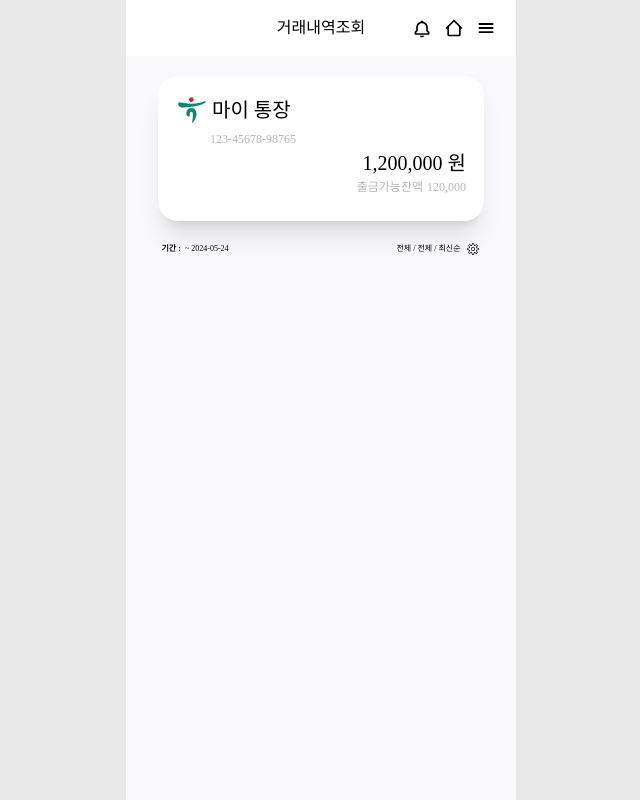
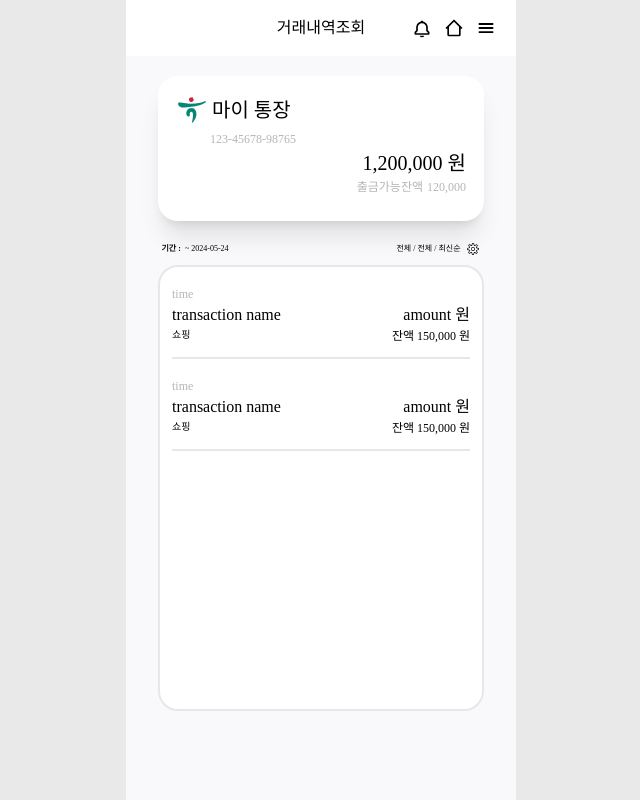
Before and after one commit to hana-runner/hana-v-frontend, a React (Vite) app: page /TransactionHistory in a window 1280 px wide. Shown: the whole page, without its empty margins (319-959 px from the left). Built offline with nearby package versions, Linux system fonts and the light colour scheme; a web font is replaced by a local one.

Commit message:
✨ 거래내역 목록 컴포넌트 추가 및 스크롤바 숨김 기능 구현

```diff
--- a/src/components/HistoryOptionBoard.tsx
+++ b/src/components/HistoryOptionBoard.tsx
@@ -3,7 +3,7 @@ import { CgClose } from "react-icons/cg";
 import { IoCalendarOutline } from "react-icons/io5";
 import moment from "moment";
 import Calendar, { CalendarProps } from "react-calendar";
-import PeoridBtn from "./PeoridBtn";
+import PeoridBtn from "./common/PeoridBtn";
 import "react-calendar/dist/Calendar.css";
 import CalculateDate from "../utils/CalculateDate";
 
--- /dev/null
+++ b/src/components/TransactionHistoryList.tsx
@@ -0,0 +1,34 @@
+import React from "react";
+
+function TransactionHistoryList() {
+  return (
+    <div className="w-[326px] h-[446px] border-2 rounded-[20px] bg-white mt-[8px] px-[12px] py-[6px] overflow-y-scroll scrollbar-hide">
+      <div className="mb-[6px] border-b-2 py-[12px]">
+        <div className="text-hanaSilver text-[12px] text-left">time</div>
+        <div className="flex justify-between">
+          <div className="text-[16px]">transaction name</div>
+          <div>amount 원</div>
+        </div>
+        <div className="flex justify-between">
+          <div className="text-[10px]">쇼핑</div>
+          <div className="text-[12px]">잔액 150,000 원</div>
+        </div>
+      </div>
+      <div className="mb-[6px] border-b-2 py-[12px]">
+        <div className="text-hanaSilver text-[12px] text-left">time</div>
+        <div className="flex justify-between">
+          <div className="text-[16px]">transaction name</div>
+          <div>amount 원</div>
+        </div>
+        <div className="flex justify-between">
+          <div className="text-[10px]">쇼핑</div>
+          <div className="text-[12px]">잔액 150,000 원</div>
+        </div>
+      </div>
+
+    </div>
+
+  );
+}
+
+export default TransactionHistoryList;
--- a/src/pages/TransactionHistories/TransactionHistory.tsx
+++ b/src/pages/TransactionHistories/TransactionHistory.tsx
@@ -1,6 +1,7 @@
 import React from "react";
 import { AccountBoard, Navbar } from "../../components";
 import HistoryOption from "../../components/HistoryOption";
+import TransactionHistoryList from "../../components/TransactionHistoryList";
 
 function TransactionHistory() {
   return (
@@ -8,6 +9,7 @@ function TransactionHistory() {
       <Navbar title="거래내역조회" option={false} />
       <AccountBoard />
       <HistoryOption />
+      <TransactionHistoryList />
     </section>
   );
 }
--- a/tailwind.config.js
+++ b/tailwind.config.js
@@ -17,5 +17,5 @@ export default {
       },
     },
   },
-  plugins: [],
+  plugins: [require("tailwind-scrollbar-hide")],
 };
```
Also changed, not shown: src/components/common/PeoridBtn.tsx (renamed from src/components/PeoridBtn.tsx).
